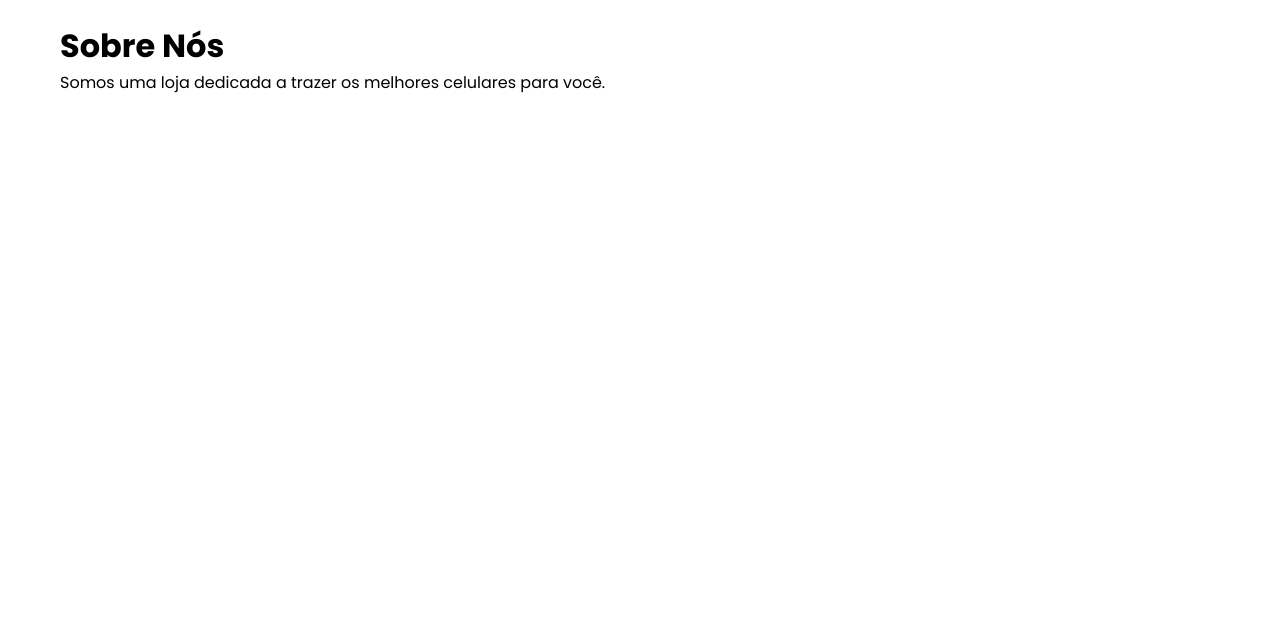
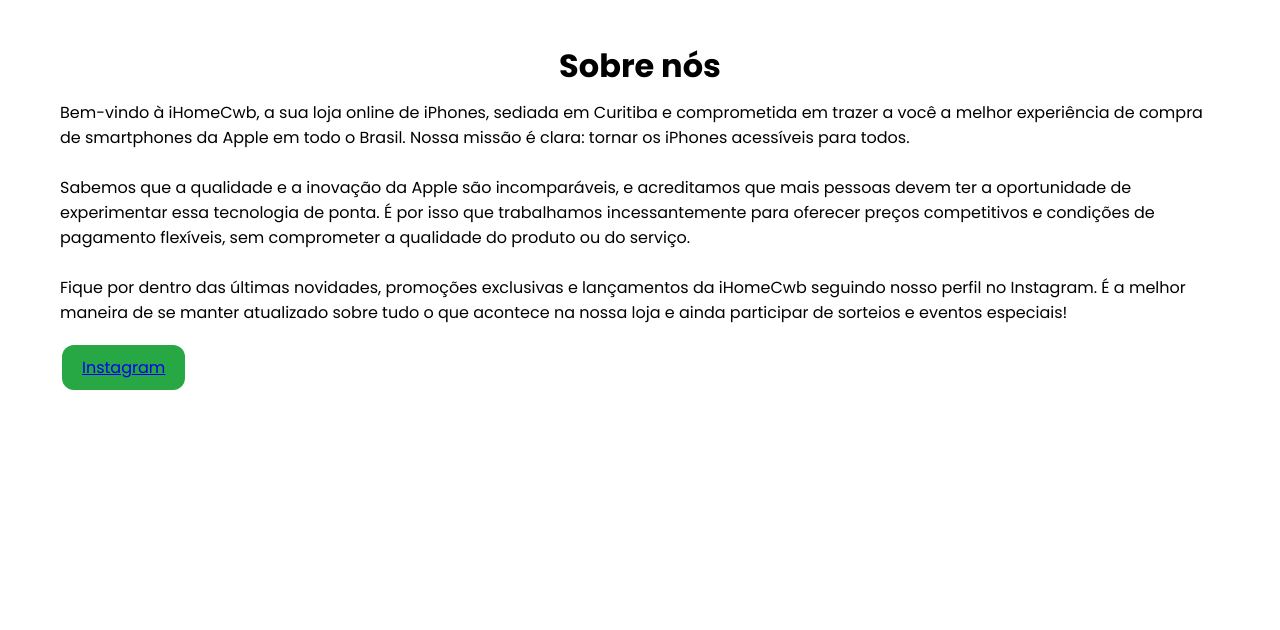
Before and after one commit to pedraov/TrabalhoPHP, a PHP site: page /sobre.php in a window 1280 px wide. Shown: the part 88-718 px from the top of the page. Run offline with PHP 8.4, Linux system fonts and the light colour scheme.

Commit message:
Update sobre.php - Descrição e botão do instagram

```diff
--- a/sobre.php
+++ b/sobre.php
@@ -18,8 +18,12 @@
     </header>
 
     <main>
-        <h1>Sobre Nós</h1>
-        <p>Somos uma loja dedicada a trazer os melhores celulares para você.</p>
+        <h1 style="text-align: center; margin-bottom: 10px; margin-top: 20px">Sobre nós</h1>
+        <p>Bem-vindo à iHomeCwb, a sua loja online de iPhones, sediada em Curitiba e comprometida em trazer a você a melhor experiência de compra de smartphones da Apple em todo o Brasil. Nossa missão é clara: tornar os iPhones acessíveis para todos. <br><br> Sabemos que a qualidade e a inovação da Apple são incomparáveis, e acreditamos que mais pessoas devem ter a oportunidade de experimentar essa tecnologia de ponta. É por isso que trabalhamos incessantemente para oferecer preços competitivos e condições de pagamento flexíveis, sem comprometer a qualidade do produto ou do serviço.</p><br>
+
+        <p>Fique por dentro das últimas novidades, promoções exclusivas e lançamentos da iHomeCwb seguindo nosso perfil no Instagram. É a melhor maneira de se manter atualizado sobre tudo o que acontece na nossa loja e ainda participar de sorteios e eventos especiais!</p>
+
+        <span><button style="margin-top: 20px"><a href="https://www.instagram.com/ihomecwb?igsh=MThweTFqaDk2NTJieg==">Instagram</a></button></span>
     </main>
 
     <footer>
```
